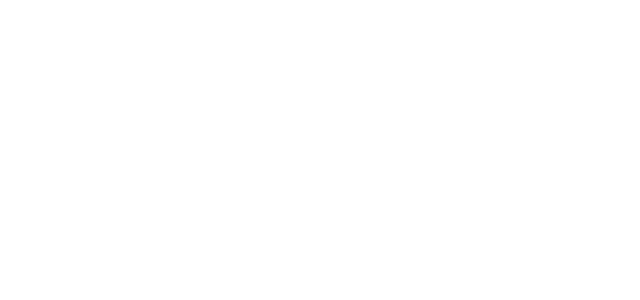
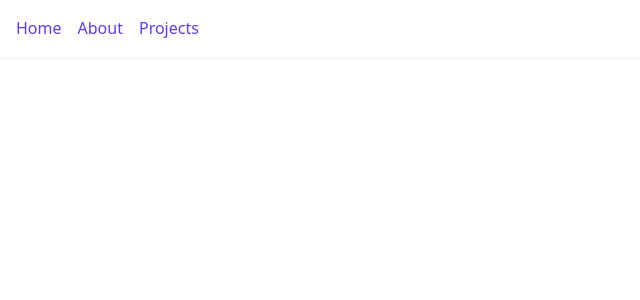
Before and after one commit to KyeongAA/pwd-week2, a SvelteKit app: page /projects in a window 1280 px wide. Shown: the top 300 px of the page, without its empty margins (0-640 px from the left). Built offline with nearby package versions, Linux system fonts and the light colour scheme.

Commit message:
Update +layout.svelte

```diff
--- a/src/routes/+layout.svelte
+++ b/src/routes/+layout.svelte
@@ -1,11 +1,23 @@
+<!-- src/routes/+layout.svelte -->
 <script>
-	import favicon from '$lib/assets/favicon.svg';
-
-	let { children } = $props();
+  let { children } = $props();
 </script>
 
 <svelte:head>
-	<link rel="icon" href={favicon} />
+  <title>AJOU Mini Portfolio</title>
+  <meta name="description" content="SvelteKit + Vercel mini portfolio" />
 </svelte:head>
 
-{@render children?.()}
+<nav>
+  <a href="/">Home</a>
+  <a href="/about">About</a>
+  <a href="/projects">Projects</a>
+</nav>
+
+<main>
+  {@render children()}
+</main>
+
+<style global>
+  @import '../app.css';
+</style>
```
